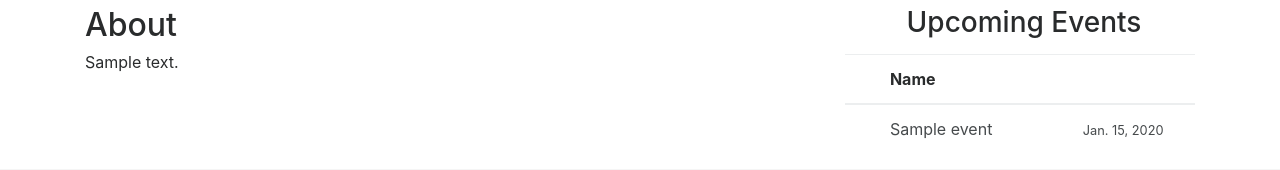
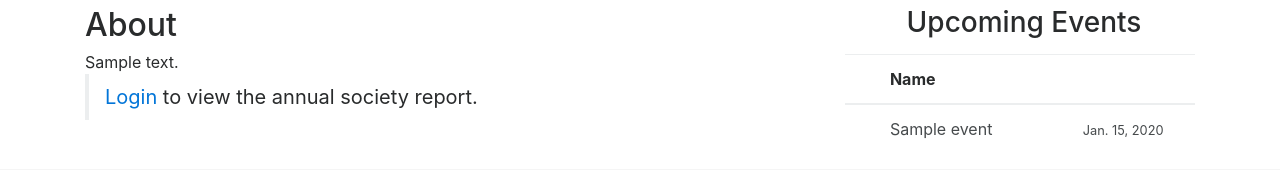
Before and after one commit to devlup-labs/gymkhana_portal, a Django app: template src/templates/main/society.html in a window 1280 px wide. Shown: the part 449-619 px from the top of the page. Run offline with Django 3.2, Linux system fonts and the light colour scheme; the template is opened without the code that fills it: most values are stand-ins (such as "Sample title", 1, 10 or a date in 2020); some libraries are stand-ins or nearby versions.

Commit message:
add report_link field

```diff
--- a/src/main/models.py
+++ b/src/main/models.py
@@ -47,6 +47,7 @@ class Society(models.Model):
     mentor = models.ForeignKey(UserProfile, related_name='smentor', limit_choices_to={'user__is_staff': True},
                                null=True, blank=True, on_delete=models.SET_NULL, default=None)
     faculty_advisor = models.ForeignKey(FacultyAdvisor, blank=True, null=True, default=None, on_delete=models.SET_NULL)
+    report_link = models.URLField(help_text='Add a drive link to show on society page', null=True, blank=True)
     gallery = models.ForeignKey(Gallery, blank=True, null=True, on_delete=models.SET_NULL,
                                 help_text="Select a carousel gallery to link to this society.")
     custom_html = models.TextField(blank=True, null=True, default=None,
@@ -166,6 +167,7 @@ class Senate(models.Model):
     members = models.ManyToManyField(UserProfile, through='SenateMembership', through_fields=('senate', 'userprofile'))
     coordinator_student = models.ForeignKey(FacultyAdvisor, blank=True, null=True, default=None,
                                             on_delete=models.SET_NULL)
+    report_link = models.URLField(help_text='Add a drive link to show on senate page', null=True, blank=True)
     custom_html = models.TextField(blank=True, null=True, default=None,
                                    help_text="Add custom HTML to view on society page.")
     slug = models.SlugField(unique=True, help_text="This will be used as URL. /senate/slug")
--- a/src/templates/main/society.html
+++ b/src/templates/main/society.html
@@ -60,6 +60,17 @@
                 <h2 class="h2-responsive mb-2">About</h2>
                 <div id="description">{{ society.description|safe }}
                 </div>
+                {% if society.report_link %}
+                    {% if request.user.is_authenticated %}
+                        <div>
+                            <a href="{{ society.report_link }}" target="_blank" role="button" class="btn btn-secondary">
+                                Annual Report <i class="fa fa-external-link ml-1"></i></a>
+                        </div>
+                    {% else %}
+                        <p class="blockquote"><a href="{% url 'login' %}?next={{ request.path }}">Login</a> to view the
+                            annual society report.</p>
+                    {% endif %}
+                {% endif %}
             </div>
             <div class="col-md-4">
                 {% include 'main/mixins/event_list_module.html' with event_list=event_list %}
```
Also changed, not shown: src/templates/main/senate.html (+11 -0 lines). Lines whose indentation alone changed are shown as unchanged.
